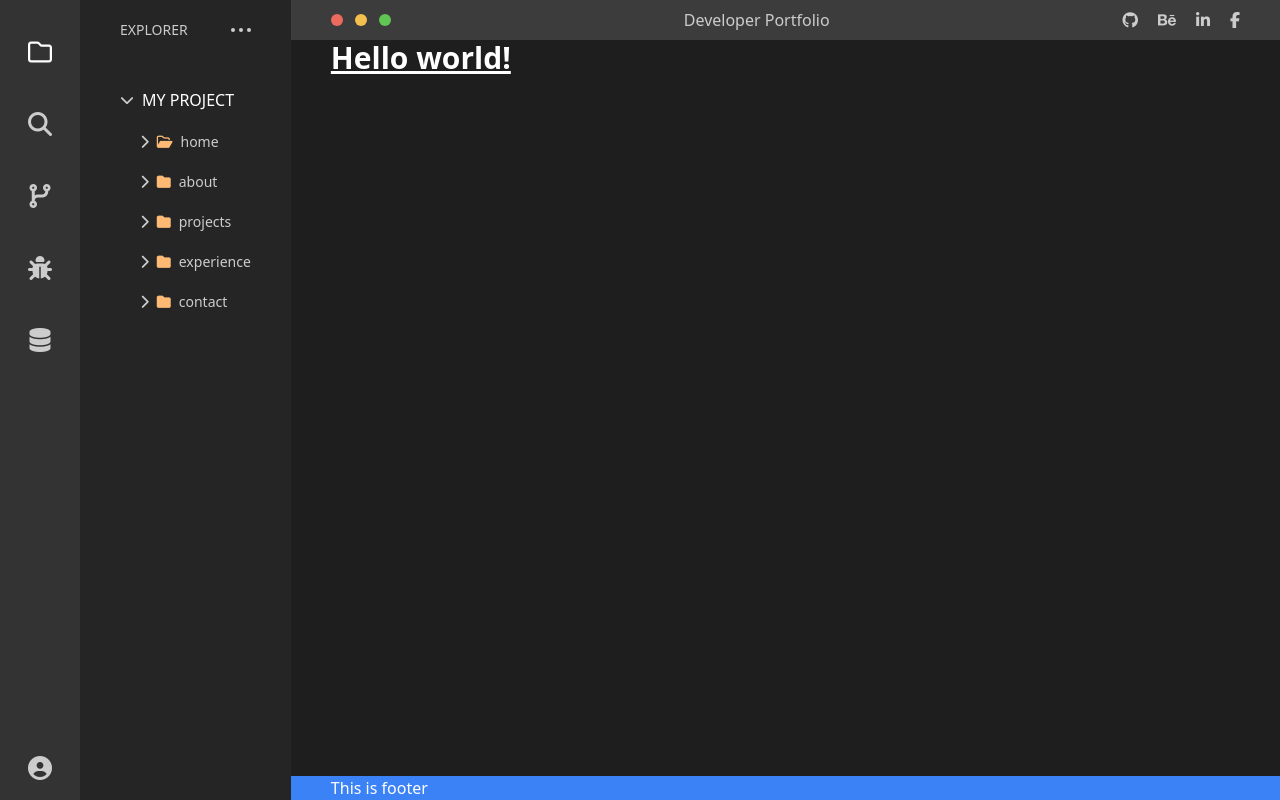
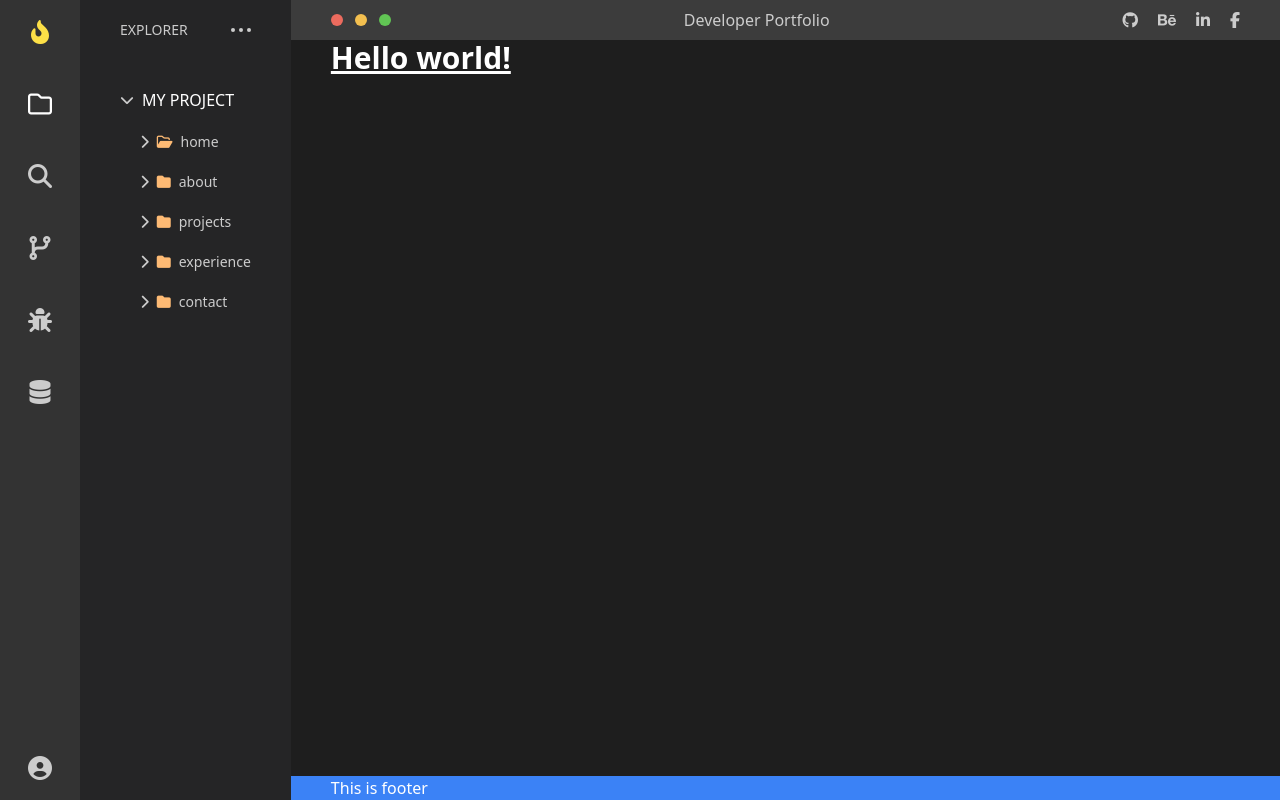
Before and after one commit to 199ocero/Developer-Portfolio, a Nuxt app: page / in a window 1280 px wide. Built offline with nearby package versions, Linux system fonts and the light colour scheme.

Commit message:
👨‍🔧 update sidebar

```diff
--- a/components/Sidebar.vue
+++ b/components/Sidebar.vue
@@ -1,15 +1,15 @@
 <template>
   <div
-    class="bg-dune w-12 px-10 py-5 pt-10 items-center flex flex-col justify-between text-2xl text-light-gray"
+    class="bg-dune w-12 px-10 py-5 items-center flex flex-col justify-between text-2xl text-light-gray"
   >
     <div class="flex flex-col space-y-12 items-center">
+      <i class="fa-solid fa-fire-flame-curved text-yellow-300"></i>
       <i class="fa-regular fa-folder text-white"></i>
       <i class="fa-solid fa-magnifying-glass"></i>
       <i class="fa-solid fa-code-branch"></i>
       <i class="fa-solid fa-bug"></i>
       <i class="fa-solid fa-database"></i>
     </div>
-
     <i class="fa-solid fa-circle-user"></i>
   </div>
 </template>
```
